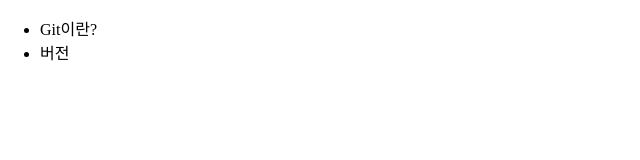
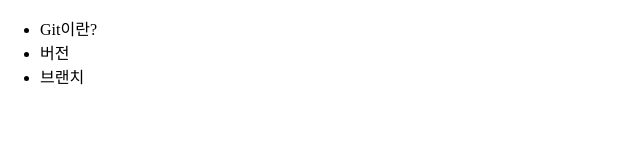
Before and after one commit to Jeongyunw/commit_yun, a plain HTML site: page index.html in a window 1280 px wide. Shown: the full height of the page, 0-640 px from the left. Drawn offline with Linux system fonts and the light colour scheme.

Commit message:
브랜치 추가

```diff
--- a/index.html
+++ b/index.html
@@ -8,6 +8,7 @@
 	<ul>
 		<li>Git이란?</li>
 		<li>버전</li>
+		<li>브랜치</li>
 	</ul>
 
 </body>
```
